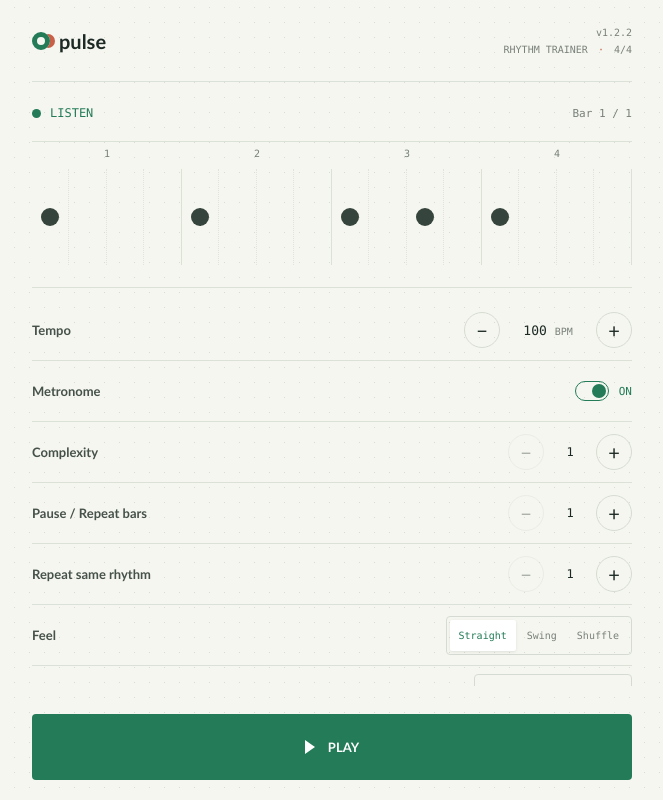
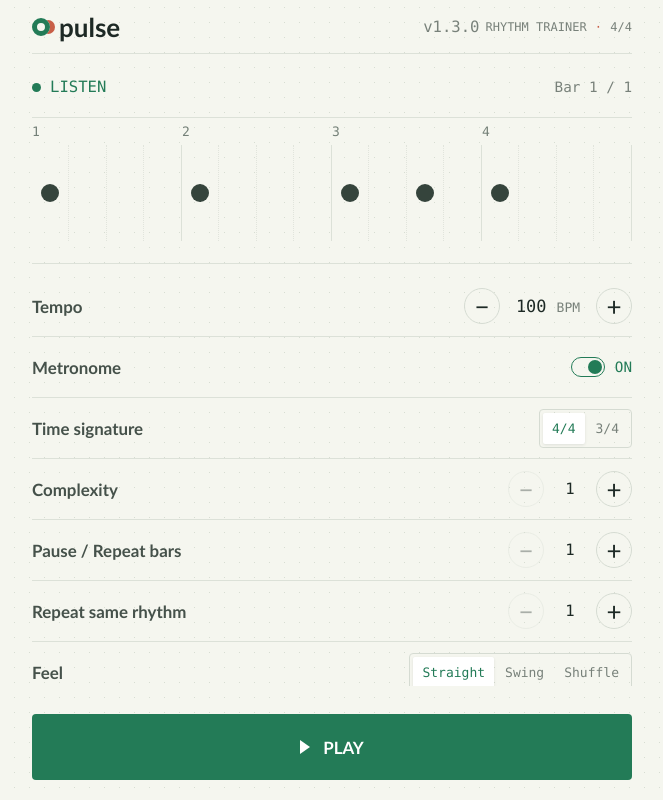
Before and after one commit to lagommycket/beat-generator, a plain HTML site: page htmlSite.html in a window 1280 px wide. Shown: the whole page, without its empty margins (308-971 px from the left). Drawn offline with Linux system fonts and the light colour scheme.

Commit message:
Add files via upload

```diff
--- a/htmlSite.html
+++ b/htmlSite.html
@@ -35,6 +35,7 @@ body {
   margin: 0;
   color: var(--ink);
   font-family: var(--sans);
+  font-size: 20.8px;
   background-color: var(--paper);
   background-image: radial-gradient(#d7ddd2 0.7px, transparent 0.7px);
   background-size: 15px 15px;
@@ -63,14 +64,14 @@ button:focus-visible, a:focus-visible { outline: 3px solid #438e6e; outline-offs
   justify-content: space-between;
 }
 
-.topline { flex-shrink: 0; height: 82px; border-bottom: 1px solid var(--line); }
+.topline { flex-shrink: 0; gap: 8px; height: 54px; border-bottom: 1px solid var(--line); }
 
 .wordmark {
   display: inline-flex;
   gap: 9px;
   align-items: center;
   color: var(--ink);
-  font-size: 20px;
+  font-size: 26px;
   font-weight: 800;
   letter-spacing: 0;
   text-decoration: none;
@@ -84,26 +85,27 @@ button:focus-visible, a:focus-visible { outline: 3px solid #438e6e; outline-offs
   box-shadow: 7px 0 0 -2px var(--coral);
 }
 
-.header-details { display: grid; gap: 6px; justify-items: end; }
-.app-version { color: var(--muted); font: 10px var(--mono); }
+.header-details { display: flex; flex-wrap: wrap; gap: 0 6px; min-width: 0; align-items: center; justify-content: flex-end; white-space: nowrap; }
+.app-version { color: var(--muted); font: 15.6px var(--mono); }
 
 .meter-label, .footer-mark {
   color: var(--muted);
-  font: 10px var(--mono);
+  font: 15.6px var(--mono);
   letter-spacing: 0;
 }
 
-.meter-label span { padding: 0 4px; color: var(--coral); }
+.meter-label { font-size: 12px; }
+.meter-label span { padding: 0 1px; color: var(--coral); }
 
 .practice { display: flex; flex-direction: column; flex: 1; min-height: 0; padding: 24px 0 20px; }
 
-.phase-row { display: flex; flex-shrink: 0; gap: 12px; align-items: center; justify-content: space-between; margin-bottom: 21px; }
+.phase-row { display: flex; flex-shrink: 0; flex-wrap: wrap; gap: 4px 12px; align-items: center; justify-content: space-between; margin-bottom: 21px; }
 
 .phase-indicator { display: inline-flex; gap: 9px; align-items: center; color: var(--green); }
 .phase-indicator.your-turn { color: var(--coral); }
 .phase-dot { width: 9px; height: 9px; border-radius: 50%; background: currentColor; }
-.phase-name { font: 500 12px var(--mono); letter-spacing: 0; }
-.bar-position { color: var(--muted); font: 11px var(--mono); }
+.phase-name { font: 500 15.6px var(--mono); letter-spacing: 0; }
+.bar-position { color: var(--muted); font: 14.3px var(--mono); }
 
 .timeline-wrap {
   position: relative;
@@ -118,14 +120,14 @@ button:focus-visible, a:focus-visible { outline: 3px solid #438e6e; outline-offs
   position: absolute;
   inset: 6px 0 auto;
   display: grid;
-  height: 13px;
+  height: 17px;
   grid-template-columns: repeat(var(--step-count, 4), minmax(0, 1fr));
   color: #748078;
-  font: 10px var(--mono);
-  text-align: center;
+  font: 13px var(--mono);
+  text-align: left;
 }
 
-.timeline { position: relative; display: grid; min-height: 96px; grid-template-columns: repeat(4, minmax(0, 1fr)); }
+.timeline { position: relative; display: grid; min-height: 96px; grid-template-columns: repeat(var(--beats-per-bar, 4), minmax(0, 1fr)); }
 .beat-group { display: grid; grid-template-columns: repeat(4, minmax(0, 1fr)); border-right: 1px solid var(--line); }
 .beat-group:last-child { border-right: 0; }
 .subdivision {
@@ -167,12 +169,14 @@ button:focus-visible, a:focus-visible { outline: 3px solid #438e6e; outline-offs
 .settings { flex: 1; min-height: 0; overflow-y: auto; overscroll-behavior-y: contain; padding: 12px 4px 0; margin: 0 -4px; }
 .setting-row {
   display: flex;
+  gap: 12px;
   min-height: 61px;
+  padding: 8px 0;
   align-items: center;
   justify-content: space-between;
   border-bottom: 1px solid var(--line);
 }
-.setting-label { color: #45514a; font-size: 13px; font-weight: 600; }
+.setting-label { min-width: 0; color: #45514a; font-size: 16.9px; font-weight: 600; }
 
 .sound-select {
   width: 158px;
@@ -183,12 +187,12 @@ button:focus-visible, a:focus-visible { outline: 3px solid #438e6e; outline-offs
   border-radius: 4px;
   background: var(--paper);
   color: var(--ink);
-  font: 16px var(--sans);
+  font: 20.8px var(--sans);
   touch-action: manipulation;
 }
 .sound-select:focus-visible { outline: 3px solid #438e6e; outline-offset: 3px; }
 
-.stepper { display: flex; align-items: center; gap: 13px; }
+.stepper { display: flex; flex-shrink: 0; align-items: center; gap: 13px; }
 .stepper button {
   display: grid;
   width: 36px;
@@ -199,7 +203,7 @@ button:focus-visible, a:focus-visible { outline: 3px solid #438e6e; outline-offs
   border-radius: 50%;
   background: transparent;
   cursor: pointer;
-  font-size: 20px;
+  font-size: 26px;
   line-height: 1;
   transition: background 120ms ease, border-color 120ms ease, transform 120ms ease;
   touch-action: manipulation;
@@ -207,13 +211,14 @@ button:focus-visible, a:focus-visible { outline: 3px solid #438e6e; outline-offs
 .stepper button:hover:not(:disabled) { border-color: var(--green); background: white; }
 .stepper button:active:not(:disabled) { transform: scale(.93); }
 .stepper button:disabled { opacity: .35; cursor: default; }
-.stepper output { min-width: 26px; color: var(--ink); text-align: center; font: 12px var(--mono); }
+.stepper output { min-width: 26px; color: var(--ink); text-align: center; font: 15.6px var(--mono); }
 .tempo-stepper { gap: 11px; }
-.tempo-stepper output { min-width: 74px; font-size: 13px; }
-.tempo-stepper small { color: var(--muted); font: 10px var(--mono); }
+.tempo-stepper output { min-width: 74px; font-size: 16.9px; }
+.tempo-stepper small { color: var(--muted); font: 13px var(--mono); }
 
 .feel-control {
   display: inline-flex;
+  flex-shrink: 0;
   gap: 2px;
   padding: 3px;
   border: 1px solid #d5dbd2;
@@ -227,7 +232,7 @@ button:focus-visible, a:focus-visible { outline: 3px solid #438e6e; outline-offs
   background: transparent;
   color: var(--muted);
   cursor: pointer;
-  font: 10px var(--mono);
+  font: 13px var(--mono);
   touch-action: manipulation;
 }
 .feel-control button[aria-pressed="true"] { background: white; color: var(--green); box-shadow: 0 1px 3px #1d29251a; }
@@ -243,7 +248,7 @@ button:focus-visible, a:focus-visible { outline: 3px solid #438e6e; outline-offs
   background: transparent;
   color: var(--green);
   cursor: pointer;
-  font: 11px var(--mono);
+  font: 14.3px var(--mono);
   touch-action: manipulation;
 }
 .toggle[aria-pressed="false"] { color: var(--muted); }
@@ -265,7 +270,7 @@ button:focus-visible, a:focus-visible { outline: 3px solid #438e6e; outline-offs
   background: var(--green);
   color: white;
   cursor: pointer;
-  font-size: 13px;
+  font-size: 16.9px;
   font-weight: 800;
   letter-spacing: 0;
   transition: background 150ms ease, transform 120ms ease;
@@ -277,26 +282,26 @@ button:focus-visible, a:focus-visible { outline: 3px solid #438e6e; outline-offs
 .play-button.is-playing { background: #263b32; }
 .play-button.is-playing .play-icon { width: 10px; height: 14px; border: 0; border-right: 3px solid white; border-left: 3px solid white; }
 
-.keyboard-hint { display: flex; flex-shrink: 0; flex-wrap: wrap; justify-content: center; gap: 5px; margin: 13px 0 0; color: var(--muted); font-size: 10px; }
+.keyboard-hint { display: flex; flex-shrink: 0; flex-wrap: wrap; justify-content: center; gap: 5px; margin: 13px 0 0; color: var(--muted); font-size: 13px; }
 .keyboard-hint > span { padding: 0 3px; color: #b0b6ad; }
-kbd { padding: 1px 4px; border: 1px solid var(--line); border-radius: 3px; color: #59645d; font: 9px var(--mono); }
+kbd { padding: 1px 4px; border: 1px solid var(--line); border-radius: 3px; color: #59645d; font: 11.7px var(--mono); }
 
-footer { flex-shrink: 0; min-height: 40px; border-top: 1px solid var(--line); color: var(--muted); font-size: 10px; }
+footer { flex-shrink: 0; min-height: 40px; border-top: 1px solid var(--line); color: var(--muted); font-size: 13px; }
 
 @media (max-width: 520px) {
-  .app-shell { width: min(100% - 36px, 440px); }
-  .topline { height: 68px; }
+  .app-shell { width: min(100% - 24px, 440px); }
+  .topline { height: 48px; }
   .practice { padding-top: 20px; }
   .setting-row { min-height: 59px; }
   .stepper { gap: 10px; }
   .stepper button { width: 40px; height: 40px; }
-  .setting-label { font-size: 12px; }
-  .feel-control button { padding: 0 7px; font-size: 9px; }
+  .setting-label { font-size: 15.6px; }
+  .feel-control button { padding: 0 7px; font-size: 11.7px; }
   .play-button { min-height: 70px; margin-top: 25px; }
 }
 
 @media (max-height: 600px) {
-  .topline { height: 48px; }
+  .topline { height: 44px; }
   .practice { padding: 8px 0; }
   .phase-row { margin-bottom: 12px; }
   .timeline { min-height: 64px; }
@@ -314,8 +319,8 @@ footer { flex-shrink: 0; min-height: 40px; border-top: 1px solid var(--line); co
     <header class="topline">
       <a class="wordmark" href="#" aria-label="Pulse Rhythm Trainer home"><span class="brand-mark" aria-hidden="true"></span>pulse</a>
       <div class="header-details">
-        <span class="app-version" aria-label="Version 1.2.2">v1.2.2</span>
-        <span class="meter-label">RHYTHM TRAINER <span>·</span> 4/4</span>
+        <span class="app-version" aria-label="Version 1.3.0">v1.3.0</span>
+        <span class="meter-label">RHYTHM TRAINER <span>·</span> <output id="meter-value">4/4</output></span>
       </div>
     </header>
 
@@ -345,6 +350,13 @@ footer { flex-shrink: 0; min-height: 40px; border-top: 1px solid var(--line); co
         <div class="setting-row">
           <span class="setting-label">Metronome</span>
           <button class="toggle" id="metronome-toggle" type="button" aria-pressed="true"><span class="toggle-track" aria-hidden="true"><span></span></span><span id="metronome-value">ON</span></button>
+        </div>
+        <div class="setting-row">
+          <span class="setting-label">Time signature</span>
+          <div class="feel-control" role="group" aria-label="Time signature">
+            <button type="button" data-meter="4" aria-pressed="true">4/4</button>
+            <button type="button" data-meter="3" aria-pressed="false">3/4</button>
+          </div>
         </div>
         <div class="setting-row">
           <span class="setting-label">Complexity</span>
@@ -398,6 +410,7 @@ footer { flex-shrink: 0; min-height: 40px; border-top: 1px solid var(--line); co
 <script>
 const state = {
   tempo: 100,
+  beatsPerBar: 4,
   complexity: 1,
   feel: 'straight',
   rhythmSound: 'warm-knock',
@@ -409,12 +422,12 @@ const state = {
 };
 
 const rhythmGenerator = {
-  generate(level, feel) {
-    const hits = new Array(16).fill(false);
+  generate(level, feel, beatsPerBar = state.beatsPerBar) {
+    const hits = new Array(beatsPerBar * 4).fill(false);
     const chance = (value) => Math.random() < value;
 
     if (level === 1) {
-      for (let beat = 0; beat < 4; beat += 1) hits[beat * 4] = chance(0.7);
+      for (let beat = 0; beat < beatsPerBar; beat += 1) hits[beat * 4] = chance(0.7);
       if (hits.filter(Boolean).length < 2) {
         hits[0] = true;
         hits[8] = true;
@@ -424,7 +437,7 @@ const rhythmGenerator = {
       const eighthChance = level === 2 ? 0.22 : level === 3 ? 0.38 : level === 4 ? 0.31 : 0.4;
       const sixteenthChance = level === 4 ? 0.13 : level === 5 ? 0.2 : 0;
 
-      for (let beat = 0; beat < 4; beat += 1) {
+      for (let beat = 0; beat < beatsPerBar; beat += 1) {
         const base = beat * 4;
         hits[base] = chance(downbeatChance);
         hits[base + 2] = chance(eighthChance);
@@ -447,7 +460,7 @@ const rhythmGenerator = {
       }
     }
 
-    const offbeatPositions = [2, 6, 10, 14];
+    const offbeatPositions = Array.from({ length: beatsPerBar }, (_, beat) => beat * 4 + 2);
     if (!offbeatPositions.some((position) => hits[position])) {
       if (level === 5 && hits.filter(Boolean).length >= 11) {
         const removable = hits.findIndex((hit, index) => hit && index % 4 !== 0);
@@ -465,7 +478,7 @@ const rhythmGenerator = {
       return [part === 2 && swingRatio !== null ? beat + swingRatio : subdivision / 4];
     });
     return positions.map((position, index) => {
-      const nextPosition = positions[index + 1] ?? 4;
+      const nextPosition = positions[index + 1] ?? beatsPerBar;
       return {
         position,
         duration: Math.min(1, nextPosition - position),
@@ -607,6 +620,7 @@ const scheduler = {
       cycle,
       cycleTotal,
       turnTotal,
+      beatsPerBar: state.beatsPerBar,
       startTime,
       endTime: null,
       beatTimes: [startTime],
@@ -642,7 +656,7 @@ const scheduler = {
 
     segment.beat += 1;
     this.nextBeatTime = time + beatDuration;
-    if (segment.beat === 4) this.advance(segment, this.nextBeatTime);
+    if (segment.beat === segment.beatsPerBar) this.advance(segment, this.nextBeatTime);
   },
 
   advance(segment, nextStart) {
@@ -676,11 +690,14 @@ const visualizer = {
 
   init() {
     const timeline = document.getElementById('timeline');
+    if (this.animationId !== null) window.cancelAnimationFrame(this.animationId);
+    timeline.replaceChildren();
+    timeline.style.setProperty('--beats-per-bar', state.beatsPerBar);
     this.playhead = document.createElement('span');
     this.playhead.className = 'playhead';
     this.playhead.setAttribute('aria-hidden', 'true');
     this.cells = [];
-    for (let beat = 0; beat < 4; beat += 1) {
+    for (let beat = 0; beat < state.beatsPerBar; beat += 1) {
       const group = document.createElement('div');
       group.className = 'beat-group';
       for (let part = 0; part < 4; part += 1) {
@@ -702,8 +719,8 @@ const visualizer = {
 
   renderRhythm(rhythm = state.rhythm) {
     const labels = document.getElementById('grid-labels');
-    const stepCount = state.complexity === 1 ? 4 : state.complexity <= 3 ? 8 : 16;
-    const partsPerBeat = stepCount / 4;
+    const partsPerBeat = state.complexity === 1 ? 1 : state.complexity <= 3 ? 2 : 4;
+    const stepCount = partsPerBeat * state.beatsPerBar;
     labels.replaceChildren();
     labels.style.setProperty('--step-count', stepCount);
 
@@ -750,11 +767,11 @@ const visualizer = {
       const repeatLabel = segment.cycleTotal > 1 ? `Repeat ${segment.cycle} / ${segment.cycleTotal} · ` : '';
       document.getElementById('bar-position').textContent = `${repeatLabel}Bar ${segment.bar} / ${segment.total}`;
       let beat = 0;
-      while (beat < 3 && now >= (segment.beatTimes[beat + 1] ?? Infinity)) beat += 1;
+      while (beat < segment.beatsPerBar - 1 && now >= (segment.beatTimes[beat + 1] ?? Infinity)) beat += 1;
       const beatStart = segment.beatTimes[beat] ?? segment.startTime;
       const beatEnd = segment.beatTimes[beat + 1] ?? beatStart + 60 / state.tempo;
       const fraction = Math.min(0.999, Math.max(0, (now - beatStart) / (beatEnd - beatStart)));
-      this.playhead.style.left = `${((beat + fraction) / 4) * 100}%`;
+      this.playhead.style.left = `${((beat + fraction) / segment.beatsPerBar) * 100}%`;
       this.playhead.style.opacity = '1';
     } else {
       document.getElementById('phase-name').textContent = 'LISTEN';
@@ -811,6 +828,18 @@ const controls = {
       });
     });
 
+    document.querySelectorAll('[data-meter]').forEach((button) => {
+      button.addEventListener('click', () => {
+        const beatsPerBar = Number(button.dataset.meter);
+        if (beatsPerBar === state.beatsPerBar) return;
+        if (state.playing || this.starting) this.stopPlayback('Meter changed. Tap PLAY to start.');
+        state.beatsPerBar = beatsPerBar;
+        state.rhythm = rhythmGenerator.generate(state.complexity, state.feel);
+        visualizer.init();
+        this.render();
+      });
+    });
+
     document.getElementById('rhythm-sound').addEventListener('change', (event) => {
       const sound = event.currentTarget.value;
       if (Object.hasOwn(audioEngine.rhythmSounds, sound)) state.rhythmSound = sound;
@@ -843,6 +872,10 @@ const controls = {
   },
 
   render() {
+    document.getElementById('meter-value').textContent = `${state.beatsPerBar}/4`;
+    document.querySelectorAll('[data-meter]').forEach((button) => {
+      button.setAttribute('aria-pressed', String(Number(button.dataset.meter) === state.beatsPerBar));
+    });
     document.getElementById('rhythm-sound').value = state.rhythmSound;
     document.getElementById('complexity-value').textContent = state.complexity;
     document.getElementById('pause-bars-value').textContent = state.pauseBars;
--- a/service-worker.js
+++ b/service-worker.js
@@ -1,4 +1,4 @@
-const CACHE_NAME = "pulse-shell-v1.2.2";
+const CACHE_NAME = "pulse-shell-v1.3.0";
 const APP_SHELL = ["./htmlSite.html", "./manifest.webmanifest", "./icon.svg", "./apple-touch-icon.png"];
 
 self.addEventListener("install", (event) => {
--- a/style.css
+++ b/style.css
@@ -23,6 +23,7 @@ body {
   margin: 0;
   color: var(--ink);
   font-family: var(--sans);
+  font-size: 20.8px;
   background-color: var(--paper);
   background-image: radial-gradient(#d7ddd2 0.7px, transparent 0.7px);
   background-size: 15px 15px;
@@ -51,14 +52,14 @@ button:focus-visible, a:focus-visible { outline: 3px solid #438e6e; outline-offs
   justify-content: space-between;
 }
 
-.topline { flex-shrink: 0; height: 82px; border-bottom: 1px solid var(--line); }
+.topline { flex-shrink: 0; gap: 8px; height: 54px; border-bottom: 1px solid var(--line); }
 
 .wordmark {
   display: inline-flex;
   gap: 9px;
   align-items: center;
   color: var(--ink);
-  font-size: 20px;
+  font-size: 26px;
   font-weight: 800;
   letter-spacing: 0;
   text-decoration: none;
@@ -72,26 +73,27 @@ button:focus-visible, a:focus-visible { outline: 3px solid #438e6e; outline-offs
   box-shadow: 7px 0 0 -2px var(--coral);
 }
 
-.header-details { display: grid; gap: 6px; justify-items: end; }
-.app-version { color: var(--muted); font: 10px var(--mono); }
+.header-details { display: flex; flex-wrap: wrap; gap: 0 6px; min-width: 0; align-items: center; justify-content: flex-end; white-space: nowrap; }
+.app-version { color: var(--muted); font: 15.6px var(--mono); }
 
 .meter-label, .footer-mark {
   color: var(--muted);
-  font: 10px var(--mono);
+  font: 15.6px var(--mono);
   letter-spacing: 0;
 }
 
-.meter-label span { padding: 0 4px; color: var(--coral); }
+.meter-label { font-size: 12px; }
+.meter-label span { padding: 0 1px; color: var(--coral); }
 
 .practice { display: flex; flex-direction: column; flex: 1; min-height: 0; padding: 24px 0 20px; }
 
-.phase-row { display: flex; flex-shrink: 0; gap: 12px; align-items: center; justify-content: space-between; margin-bottom: 21px; }
+.phase-row { display: flex; flex-shrink: 0; flex-wrap: wrap; gap: 4px 12px; align-items: center; justify-content: space-between; margin-bottom: 21px; }
 
 .phase-indicator { display: inline-flex; gap: 9px; align-items: center; color: var(--green); }
 .phase-indicator.your-turn { color: var(--coral); }
 .phase-dot { width: 9px; height: 9px; border-radius: 50%; background: currentColor; }
-.phase-name { font: 500 12px var(--mono); letter-spacing: 0; }
-.bar-position { color: var(--muted); font: 11px var(--mono); }
+.phase-name { font: 500 15.6px var(--mono); letter-spacing: 0; }
+.bar-position { color: var(--muted); font: 14.3px var(--mono); }
 
 .timeline-wrap {
   position: relative;
@@ -106,14 +108,14 @@ button:focus-visible, a:focus-visible { outline: 3px solid #438e6e; outline-offs
   position: absolute;
   inset: 6px 0 auto;
   display: grid;
-  height: 13px;
+  height: 17px;
   grid-template-columns: repeat(var(--step-count, 4), minmax(0, 1fr));
   color: #748078;
-  font: 10px var(--mono);
-  text-align: center;
+  font: 13px var(--mono);
+  text-align: left;
 }
 
-.timeline { position: relative; display: grid; min-height: 96px; grid-template-columns: repeat(4, minmax(0, 1fr)); }
+.timeline { position: relative; display: grid; min-height: 96px; grid-template-columns: repeat(var(--beats-per-bar, 4), minmax(0, 1fr)); }
 .beat-group { display: grid; grid-template-columns: repeat(4, minmax(0, 1fr)); border-right: 1px solid var(--line); }
 .beat-group:last-child { border-right: 0; }
 .subdivision {
@@ -155,12 +157,14 @@ button:focus-visible, a:focus-visible { outline: 3px solid #438e6e; outline-offs
 .settings { flex: 1; min-height: 0; overflow-y: auto; overscroll-behavior-y: contain; padding: 12px 4px 0; margin: 0 -4px; }
 .setting-row {
   display: flex;
+  gap: 12px;
   min-height: 61px;
+  padding: 8px 0;
   align-items: center;
   justify-content: space-between;
   border-bottom: 1px solid var(--line);
 }
-.setting-label { color: #45514a; font-size: 13px; font-weight: 600; }
+.setting-label { min-width: 0; color: #45514a; font-size: 16.9px; font-weight: 600; }
 
 .sound-select {
   width: 158px;
@@ -171,12 +175,12 @@ button:focus-visible, a:focus-visible { outline: 3px solid #438e6e; outline-offs
   border-radius: 4px;
   background: var(--paper);
   color: var(--ink);
-  font: 16px var(--sans);
+  font: 20.8px var(--sans);
   touch-action: manipulation;
 }
 .sound-select:focus-visible { outline: 3px solid #438e6e; outline-offset: 3px; }
 
-.stepper { display: flex; align-items: center; gap: 13px; }
+.stepper { display: flex; flex-shrink: 0; align-items: center; gap: 13px; }
 .stepper button {
   display: grid;
   width: 36px;
@@ -187,7 +191,7 @@ button:focus-visible, a:focus-visible { outline: 3px solid #438e6e; outline-offs
   border-radius: 50%;
   background: transparent;
   cursor: pointer;
-  font-size: 20px;
+  font-size: 26px;
   line-height: 1;
   transition: background 120ms ease, border-color 120ms ease, transform 120ms ease;
   touch-action: manipulation;
@@ -195,13 +199,14 @@ button:focus-visible, a:focus-visible { outline: 3px solid #438e6e; outline-offs
 .stepper button:hover:not(:disabled) { border-color: var(--green); background: white; }
 .stepper button:active:not(:disabled) { transform: scale(.93); }
 .stepper button:disabled { opacity: .35; cursor: default; }
-.stepper output { min-width: 26px; color: var(--ink); text-align: center; font: 12px var(--mono); }
+.stepper output { min-width: 26px; color: var(--ink); text-align: center; font: 15.6px var(--mono); }
 .tempo-stepper { gap: 11px; }
-.tempo-stepper output { min-width: 74px; font-size: 13px; }
-.tempo-stepper small { color: var(--muted); font: 10px var(--mono); }
+.tempo-stepper output { min-width: 74px; font-size: 16.9px; }
+.tempo-stepper small { color: var(--muted); font: 13px var(--mono); }
 
 .feel-control {
   display: inline-flex;
+  flex-shrink: 0;
   gap: 2px;
   padding: 3px;
   border: 1px solid #d5dbd2;
@@ -215,7 +220,7 @@ button:focus-visible, a:focus-visible { outline: 3px solid #438e6e; outline-offs
   background: transparent;
   color: var(--muted);
   cursor: pointer;
-  font: 10px var(--mono);
+  font: 13px var(--mono);
   touch-action: manipulation;
 }
 .feel-control button[aria-pressed="true"] { background: white; color: var(--green); box-shadow: 0 1px 3px #1d29251a; }
@@ -231,7 +236,7 @@ button:focus-visible, a:focus-visible { outline: 3px solid #438e6e; outline-offs
   background: transparent;
   color: var(--green);
   cursor: pointer;
-  font: 11px var(--mono);
+  font: 14.3px var(--mono);
   touch-action: manipulation;
 }
 .toggle[aria-pressed="false"] { color: var(--muted); }
@@ -253,7 +258,7 @@ button:focus-visible, a:focus-visible { outline: 3px solid #438e6e; outline-offs
   background: var(--green);
   color: white;
   cursor: pointer;
-  font-size: 13px;
+  font-size: 16.9px;
   font-weight: 800;
   letter-spacing: 0;
   transition: background 150ms ease, transform 120ms ease;
@@ -265,26 +270,26 @@ button:focus-visible, a:focus-visible { outline: 3px solid #438e6e; outline-offs
 .play-button.is-playing { background: #263b32; }
 .play-button.is-playing .play-icon { width: 10px; height: 14px; border: 0; border-right: 3px solid white; border-left: 3px solid white; }
 
-.keyboard-hint { display: flex; flex-shrink: 0; flex-wrap: wrap; justify-content: center; gap: 5px; margin: 13px 0 0; color: var(--muted); font-size: 10px; }
+.keyboard-hint { display: flex; flex-shrink: 0; flex-wrap: wrap; justify-content: center; gap: 5px; margin: 13px 0 0; color: var(--muted); font-size: 13px; }
 .keyboard-hint > span { padding: 0 3px; color: #b0b6ad; }
-kbd { padding: 1px 4px; border: 1px solid var(--line); border-radius: 3px; color: #59645d; font: 9px var(--mono); }
+kbd { padding: 1px 4px; border: 1px solid var(--line); border-radius: 3px; color: #59645d; font: 11.7px var(--mono); }
 
-footer { flex-shrink: 0; min-height: 40px; border-top: 1px solid var(--line); color: var(--muted); font-size: 10px; }
+footer { flex-shrink: 0; min-height: 40px; border-top: 1px solid var(--line); color: var(--muted); font-size: 13px; }
 
 @media (max-width: 520px) {
-  .app-shell { width: min(100% - 36px, 440px); }
-  .topline { height: 68px; }
+  .app-shell { width: min(100% - 24px, 440px); }
+  .topline { height: 48px; }
   .practice { padding-top: 20px; }
   .setting-row { min-height: 59px; }
   .stepper { gap: 10px; }
   .stepper button { width: 40px; height: 40px; }
-  .setting-label { font-size: 12px; }
-  .feel-control button { padding: 0 7px; font-size: 9px; }
+  .setting-label { font-size: 15.6px; }
+  .feel-control button { padding: 0 7px; font-size: 11.7px; }
   .play-button { min-height: 70px; margin-top: 25px; }
 }
 
 @media (max-height: 600px) {
-  .topline { height: 48px; }
+  .topline { height: 44px; }
   .practice { padding: 8px 0; }
   .phase-row { margin-bottom: 12px; }
   .timeline { min-height: 64px; }
```
Also changed, not shown: index.html (+9 -2 lines), script.js (+33 -12 lines).
